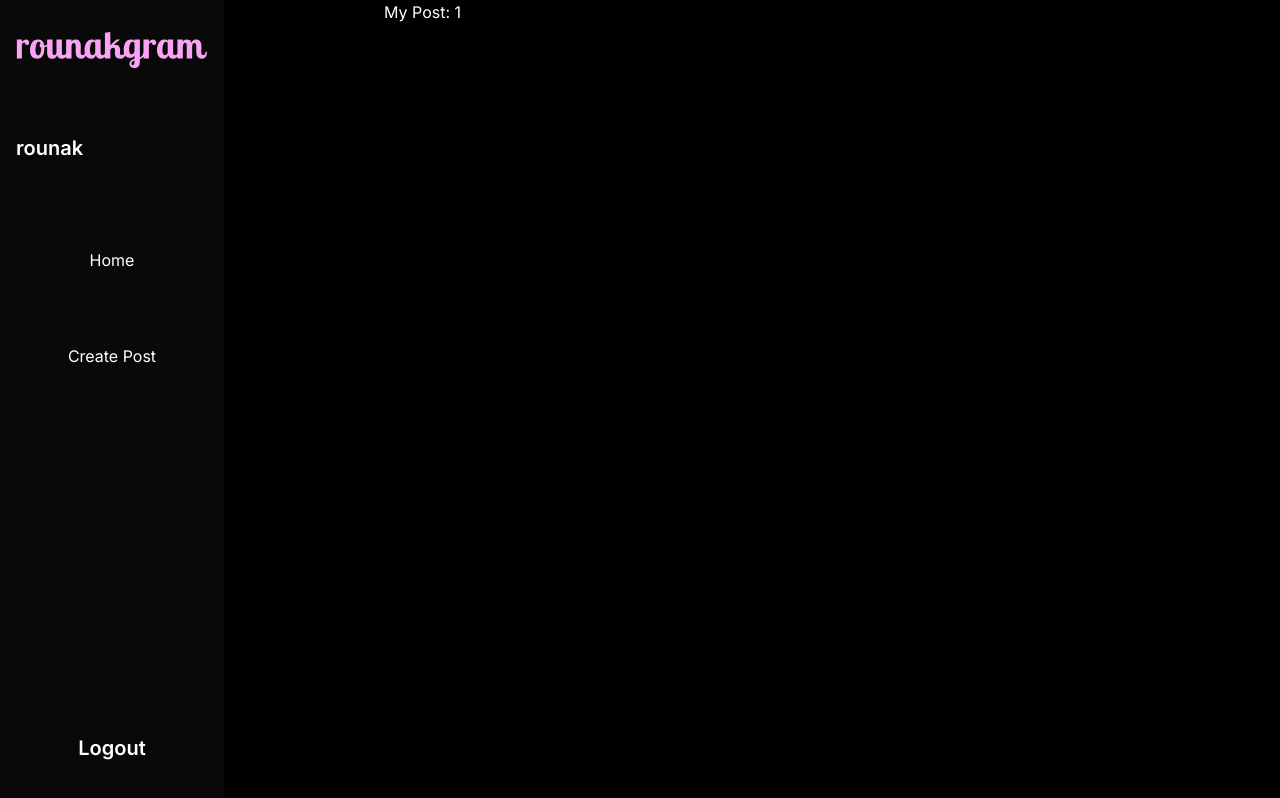
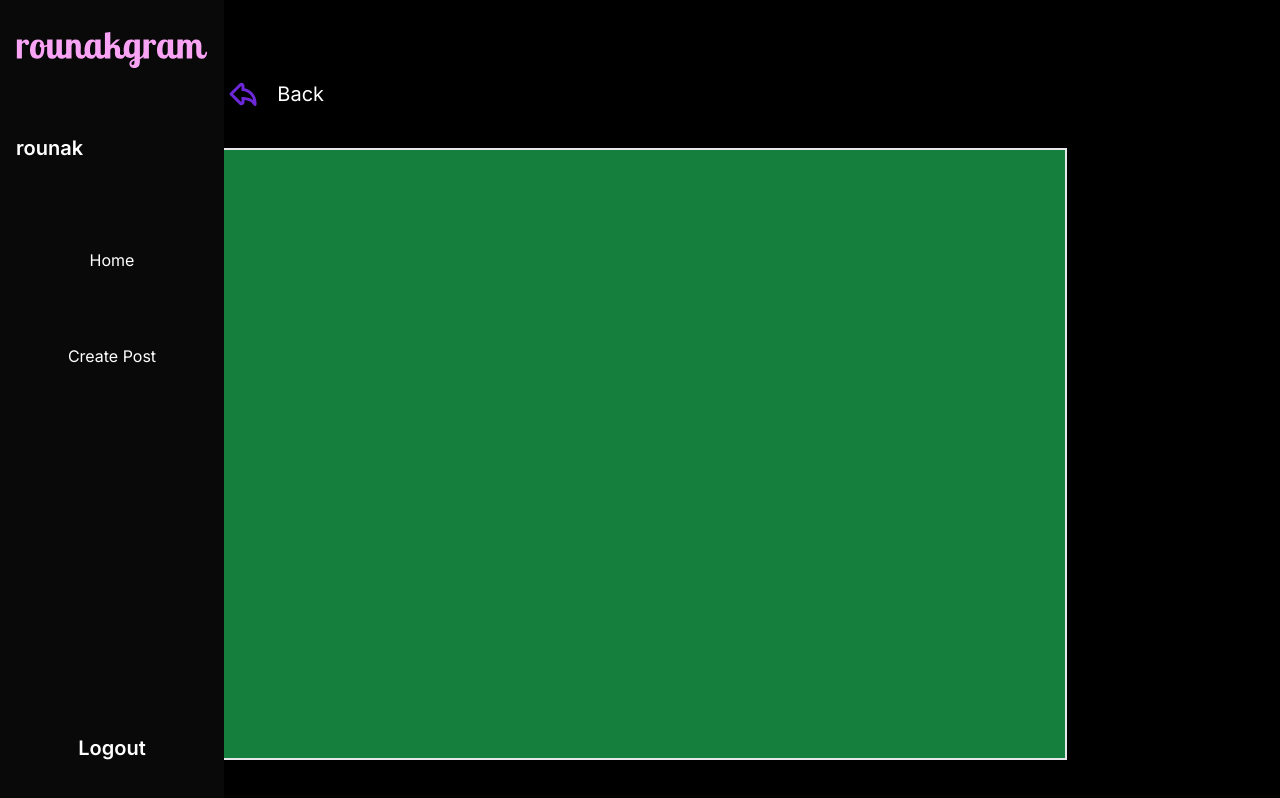
Before and after one commit to Rounak-28/rounakgram-2, a Next.js app: page /post/1 in a window 1280 px wide. Built offline with nearby package versions, Linux system fonts and the light colour scheme; no server answers.

Commit message:
work on post page

```diff
--- a/app/(routes)/layout.tsx
+++ b/app/(routes)/layout.tsx
@@ -6,9 +6,9 @@ export default function DashboardLayout({
   children: React.ReactNode;
 }) {
   return (
-    <div>
+    <>
       <SideBar />
       {children}
-    </div>
+    </>
   );
 }
--- a/app/(routes)/post/[id]/page.tsx
+++ b/app/(routes)/post/[id]/page.tsx
@@ -1,3 +1,22 @@
-export default function Page({ params }: { params: { id: string } }) {
-  return <div className="mx-96">My Post: {params.id}</div>;
-}
+import Link from "next/link";
+import { TiArrowBackOutline } from "react-icons/ti";
+
+const Page = ({ params }: { params: { id: string } }) => {
+  return (
+    <div className="w-screen h-screen flex justify-center items-center">
+      <div className="w-2/3 h-[90%]">
+        <div className="back h-[15%] flex items-center px-2  text-4xl text-violet-700">
+          <Link href="/">
+            <div className="px-1 flex items-center space-x-4">
+              <TiArrowBackOutline />
+              <span className="text-xl text-white">Back</span>
+            </div>
+          </Link>
+        </div>
+        <div className="main w-full h-[85%] border-2 bg-green-700"></div>
+      </div>
+    </div>
+  );
+};
+
+export default Page;
--- a/package.json
+++ b/package.json
@@ -19,6 +19,7 @@
     "prisma": "^5.5.2",
     "react": "^18",
     "react-dom": "^18",
+    "react-icons": "^4.11.0",
     "react-loader-spinner": "^5.4.5"
   },
   "devDependencies": {
```
Also changed, not shown: 1 other file (tests, documents, lock files or other folders).
